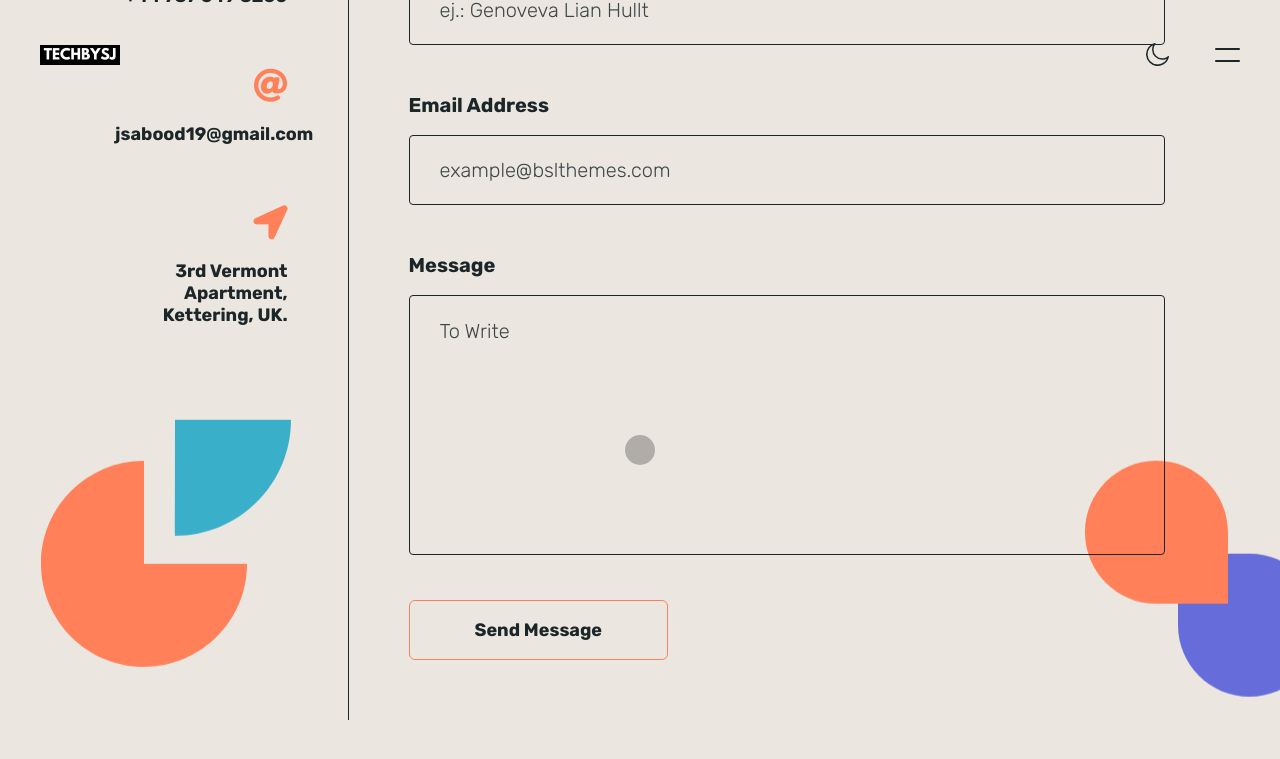
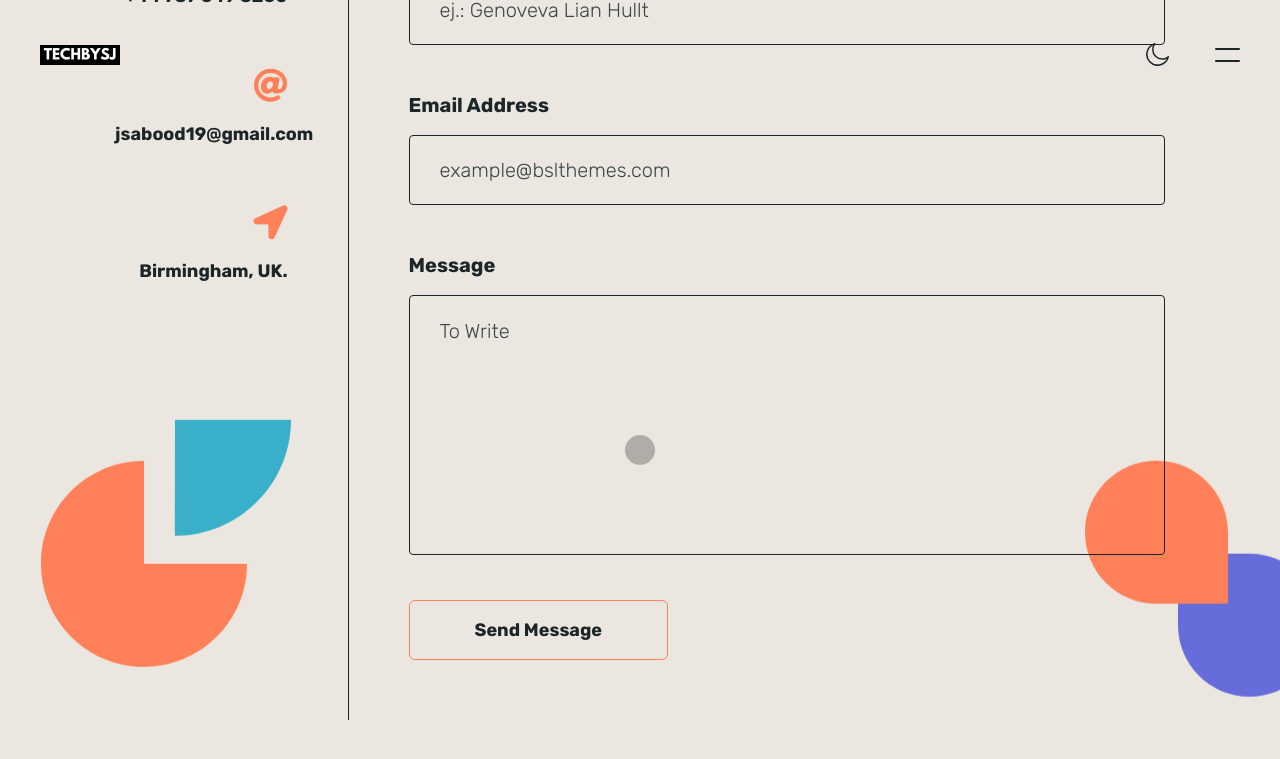
Before and after one commit to techbysj/SJPortfolio, a Jekyll site: the page built from template/index.html, in a window 1280 px wide and 900 px high, scrolled down 16207 px. Shown: the top 759 px of the window. Built offline with Jekyll 4.4.1, drawn with Linux system fonts in a browser that asks for light colours; some web fonts are replaced.

Commit message:
Location

```diff
--- a/template/_data/content.yml
+++ b/template/_data/content.yml
@@ -254,7 +254,7 @@ contacts:
 
     - label: "Address"
       icon: "fas fa-location-arrow"
-      value: "3rd Vermont Apartment, Kettering, UK."
+      value: "Birmingham, UK."
 
 ### Blog [ blog ]
 #items generates from dir /_posts/*
```
